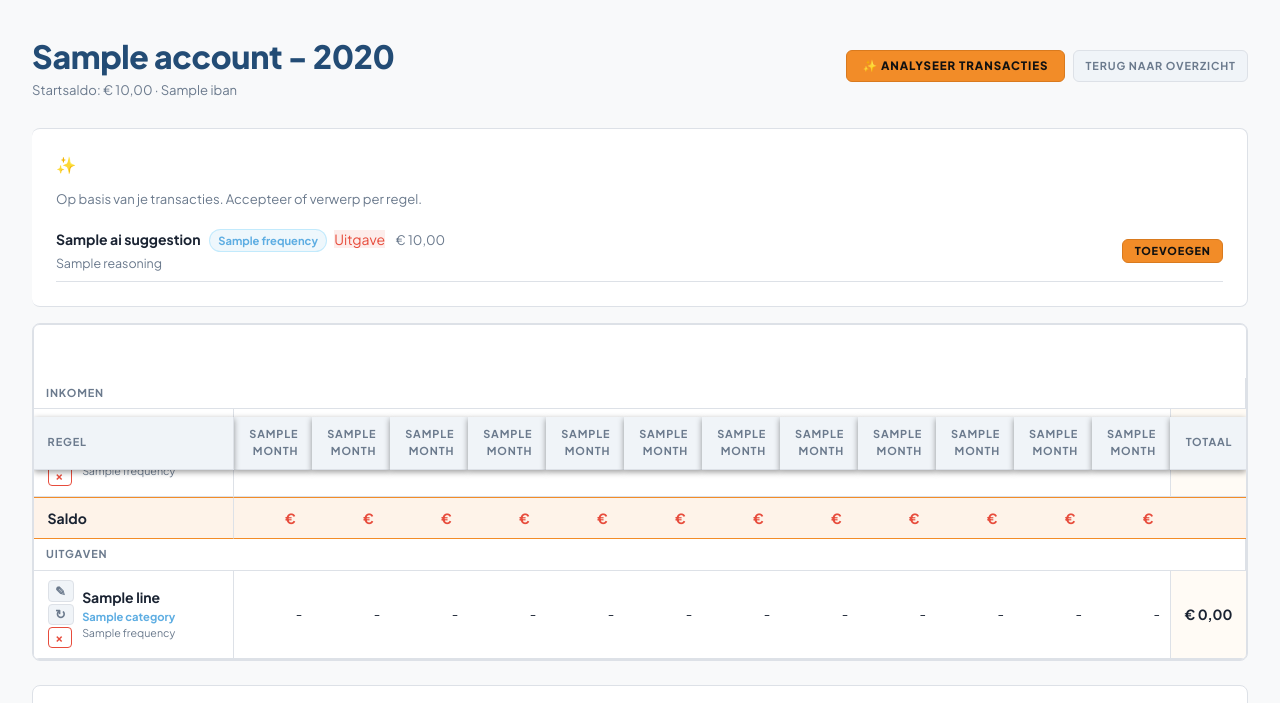
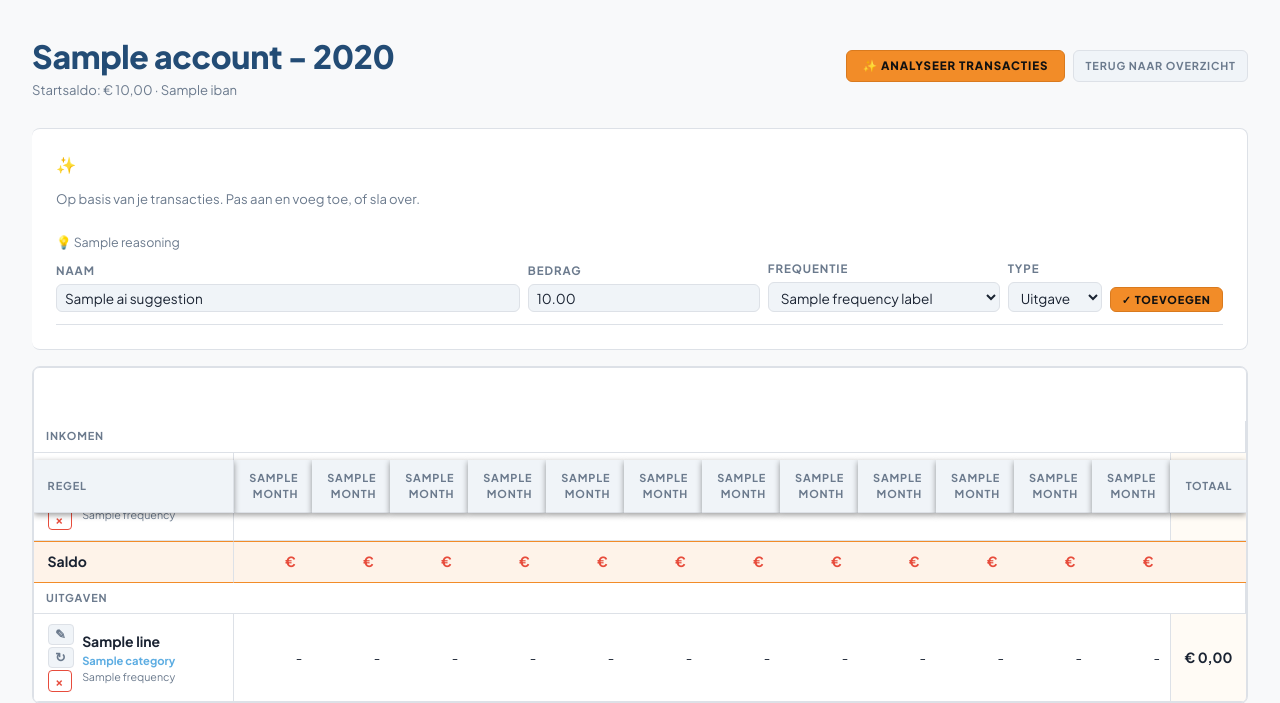
Before and after one commit to gjagils/checkthepockets, a FastAPI app: template app/templates/savings/detail.html in a window 1280 px wide. Shown: the top 703 px of the page. Run offline with FastAPI, Linux system fonts and the light colour scheme; the template is opened without the code that fills it: most values are stand-ins (such as "Sample title", 1, 10 or a date in 2020).

Commit message:
fix: savings analyse error + bewerkbare voorstellen
1. Fix Internal Server Error bij analyse:
   - joinedload voor Transaction.category toegevoegd
   - Robuustere data transformatie met try/except per transactie
   - Float conversie voor amounts

2. AI-voorstellen zijn nu bewerkbaar voordat je ze toevoegt:
   - Naam, bedrag, frequentie en type (inkomen/uitgave) aanpasbaar
   - Inline formulier per voorstel met dropdown voor frequentie
   - AI reasoning als hint boven elk voorstel

Co-Authored-By: Claude Opus 4.6 (1M context) <noreply@anthropic.com>

```diff
--- a/app/routers/savings.py
+++ b/app/routers/savings.py
@@ -724,8 +724,11 @@ def analyze_savings(
         return RedirectResponse("/savings", status_code=302)
 
     # Get all transactions for this account in the plan year
+    from sqlalchemy.orm import joinedload as jl
+    from app.models import Category as Cat
     transactions = (
         db.query(Transaction)
+        .options(jl(Transaction.category))
         .filter(
             Transaction.account_id == plan.account_id,
             func.extract("year", Transaction.date) == plan.year,
@@ -739,18 +742,20 @@ def analyze_savings(
     if not transactions:
         return RedirectResponse(f"/savings/{plan_id}?analyze=empty", status_code=302)
 
-    # Transform for AI
-    tx_data = [
-        {
-            "counterparty": tx.counterparty or "",
-            "description": tx.description or "",
-            "amount": tx.amount,
-            "date": tx.date,
-            "category_id": tx.category_id,
-            "category_name": tx.category.name if tx.category else None,
-        }
-        for tx in transactions
-    ]
+    # Transform for AI (handle encrypted fields gracefully)
+    tx_data = []
+    for tx in transactions:
+        try:
+            tx_data.append({
+                "counterparty": (tx.counterparty or "").strip(),
+                "description": (tx.description or "").strip(),
+                "amount": float(tx.amount) if tx.amount else 0.0,
+                "date": tx.date,
+                "category_id": tx.category_id,
+                "category_name": tx.category.name if tx.category else None,
+            })
+        except Exception:
+            continue  # Skip transactions with decryption issues
 
     # Get existing line names
     existing_lines = [line.name for line in plan.lines]
--- a/app/templates/savings/detail.html
+++ b/app/templates/savings/detail.html
@@ -110,24 +110,37 @@
 {% if ai_suggestions %}
 <div class="card" style="margin-bottom:1rem; border-left:4px solid var(--gold);">
     <h3 style="margin-bottom:0.75rem;">✨ AI-voorstellen voor spaarplan</h3>
-    <p class="muted" style="font-size:0.82rem; margin-bottom:0.75rem;">Op basis van je transacties. Accepteer of verwerp per regel.</p>
+    <p class="muted" style="font-size:0.82rem; margin-bottom:0.75rem;">Op basis van je transacties. Pas aan en voeg toe, of sla over.</p>
     {% for s in ai_suggestions %}
-    <div style="display:flex; align-items:center; justify-content:space-between; padding:0.5rem 0; border-bottom:1px solid var(--border);">
-        <div>
-            <strong>{{ s.name }}</strong>
-            <span class="pill" style="margin-left:0.4rem;">{{ frequency_labels.get(s.frequency, s.frequency) }}</span>
-            {% if s.is_income %}<span class="badge-income" style="margin-left:0.3rem;">Inkomen</span>{% else %}<span class="badge-expense" style="margin-left:0.3rem;">Uitgave</span>{% endif %}
-            <span class="muted" style="margin-left:0.5rem; font-size:0.82rem;">&euro;&nbsp;{{ "%.2f"|format(s.amount)|replace(".", ",") }}</span>
-            {% if s.reasoning %}<br><span class="muted" style="font-size:0.78rem;">{{ s.reasoning }}</span>{% endif %}
+    <form method="post" action="/savings/{{ plan.id }}/accept-suggestion" style="padding:0.75rem 0; border-bottom:1px solid var(--border);">
+        {% if s.reasoning %}<p class="muted" style="font-size:0.78rem; margin-bottom:0.5rem;">💡 {{ s.reasoning }}</p>{% endif %}
+        <div style="display:flex; gap:0.5rem; align-items:end; flex-wrap:wrap;">
+            <div class="form-group" style="flex:2; min-width:150px; margin:0;">
+                <label style="font-size:0.72rem; text-transform:uppercase; color:var(--muted);">Naam</label>
+                <input type="text" name="name" value="{{ s.name }}" style="font-size:0.85rem; padding:0.3rem 0.5rem;">
+            </div>
+            <div class="form-group" style="flex:1; min-width:80px; margin:0;">
+                <label style="font-size:0.72rem; text-transform:uppercase; color:var(--muted);">Bedrag</label>
+                <input type="number" step="0.01" name="amount" value="{{ '%.2f'|format(s.amount) }}" style="font-size:0.85rem; padding:0.3rem 0.5rem;">
+            </div>
+            <div class="form-group" style="flex:1; min-width:100px; margin:0;">
+                <label style="font-size:0.72rem; text-transform:uppercase; color:var(--muted);">Frequentie</label>
+                <select name="frequency" style="font-size:0.85rem; padding:0.3rem 0.5rem;">
+                    {% for fk, fl in frequency_labels.items() %}
+                    <option value="{{ fk }}" {% if fk == s.frequency %}selected{% endif %}>{{ fl }}</option>
+                    {% endfor %}
+                </select>
+            </div>
+            <div class="form-group" style="min-width:80px; margin:0;">
+                <label style="font-size:0.72rem; text-transform:uppercase; color:var(--muted);">Type</label>
+                <select name="is_income" style="font-size:0.85rem; padding:0.3rem 0.5rem;">
+                    <option value="0" {% if not s.is_income %}selected{% endif %}>Uitgave</option>
+                    <option value="1" {% if s.is_income %}selected{% endif %}>Inkomen</option>
+                </select>
+            </div>
+            <button type="submit" class="btn btn-sm btn-accent" style="white-space:nowrap;">✓ Toevoegen</button>
         </div>
-        <form method="post" action="/savings/{{ plan.id }}/accept-suggestion" style="margin:0;">
-            <input type="hidden" name="name" value="{{ s.name }}">
-            <input type="hidden" name="amount" value="{{ s.amount }}">
-            <input type="hidden" name="frequency" value="{{ s.frequency }}">
-            <input type="hidden" name="is_income" value="{{ '1' if s.is_income else '0' }}">
-            <button type="submit" class="btn btn-sm btn-accent">Toevoegen</button>
-        </form>
-    </div>
+    </form>
     {% endfor %}
 </div>
 {% endif %}
```
